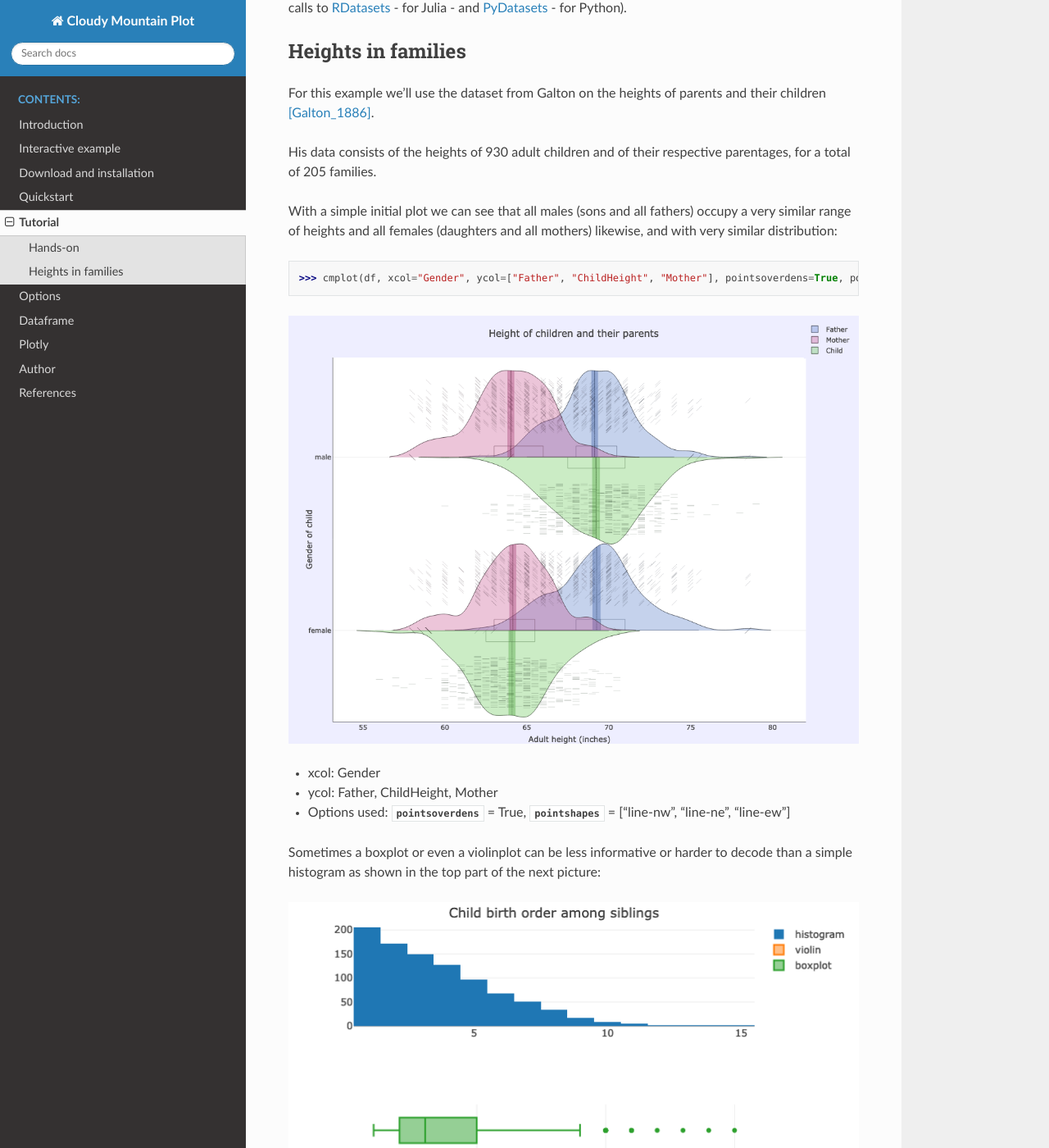
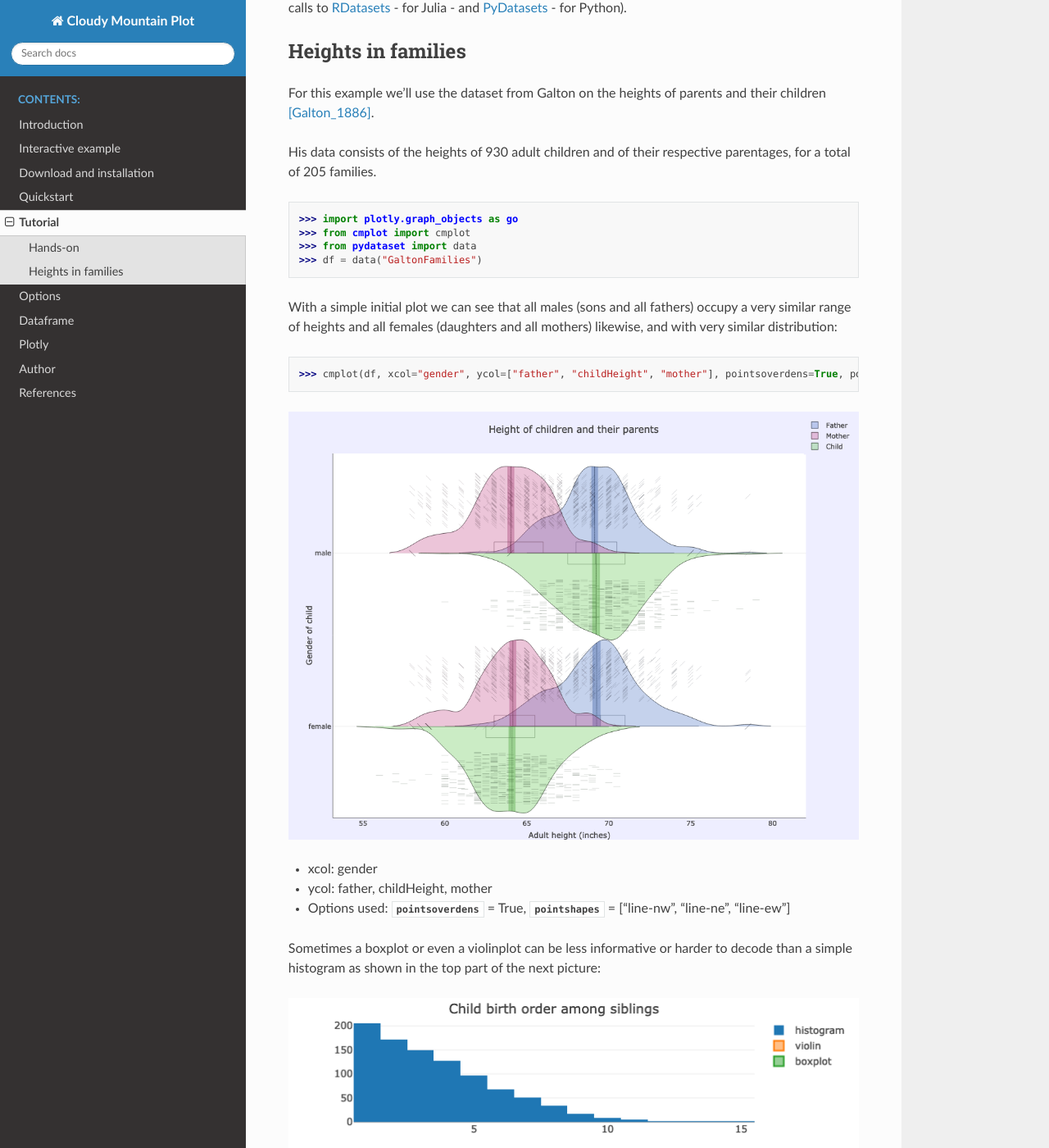
Before and after one commit to g-insana/cmplot, a Sphinx documentation site: the page built from docs/tutorial.rst, in a window 1280 px wide and 1400 px high, scrolled down 530 px. Shown: the whole window at 82% size. Built offline with Sphinx 7.4.7 and the Read the Docs theme 2.0.0, drawn with Linux system fonts in a browser that asks for light colours; some of the changed text lies outside the part shown.

Commit message:
Completed tutorial

```diff
--- a/docs/tutorial.rst
+++ b/docs/tutorial.rst
@@ -30,17 +30,24 @@
 
 His data consists of the heights of 930 adult children and of their respective parentages, for a total of 205 families.
 
+.. code-block:: python
+
+    >>> import plotly.graph_objects as go
+    >>> from cmplot import cmplot
+    >>> from pydataset import data
+    >>> df = data("GaltonFamilies")
+
 With a simple initial plot we can see that all males (sons and all fathers) occupy a very similar range of heights and all females (daughters and all mothers) likewise, and with very similar distribution:
 
 .. code-block:: python
 
-    >>> cmplot(df, xcol="Gender", ycol=["Father", "ChildHeight", "Mother"], pointsoverdens=True, pointshapes=["line-nw", "line-ne", "line-ew"])
+    >>> cmplot(df, xcol="gender", ycol=["father", "childHeight", "mother"], pointsoverdens=True, pointshapes=["line-nw", "line-ne", "line-ew"])
 
 .. figure:: img/01-parents_children_height.png
    :alt: Height of children and their parents
 
-* xcol: Gender
-* ycol: Father, ChildHeight, Mother
+* xcol: gender
+* ycol: father, childHeight, mother
 * Options used: :option:`pointsoverdens <pointsoverdens>` = True, :option:`pointshapes <pointshapes>` = ["line-nw", "line-ne", "line-ew"]
 
 Sometimes a boxplot or even a violinplot can be less informative or harder to decode than a simple histogram as shown in the top part of the next picture:
@@ -55,7 +62,7 @@
 .. figure:: img/03-hist_box_viol_birth_order_totsiblings.png
    :alt: Birth order and total number of children per family
 
-* ycol: ChildNum, Children
+* ycol: childNum, children
 * Options used: :option:`pointsoverdens <pointsoverdens>` = True, :option:`spanmode <spanmode>` = 'hard'
 
 After `binning <https://en.wikipedia.org/wiki/Data_binning>`_ the total number of siblings in a family and the birth order (which child is born earlier or later), we can further explore the data.
@@ -65,8 +72,8 @@
 .. figure:: img/04-childheight_familysize.png
    :alt: Height of children according to family size
 
-* xcol: ChildrenBinned
-* ycol: ChildHeight
+* xcol: childrenBinned
+* ycol: childHeight
 * Options used: :option:`pointsoverdens <pointsoverdens>` = True, :option:`side <side>` = 'pos', :option:`ycolorgroups <ycolorgroups>` = False
 
 Being born late in the family was apparently even less conducive to stature: there is much lower average height for late born children compared to earlier born ones *(Note that binning on birth order in this dataset needs to be adjusted to factor for gender due to how the birth order was originally recorded)*:
@@ -74,21 +81,21 @@
 .. figure:: img/05-childheight_birthorder.png
    :alt: Height of children according to birth order
 
-* xcol: ChildNumBinned
-* ycol: ChildHeight
+* xcol: childNumBinned
+* ycol: childHeight
 * Options used: :option:`pointsoverdens <pointsoverdens>` = True, :option:`side <side>` = 'pos', :option:`ycolorgroups <ycolorgroups>` = False
 
 Cloudy Mountain Plots make it is easy to separate according to combinations of two or more categorical variables. For example we can plot children's height according to both their gender and their birth order:
 
 .. code-block:: python
 
-    >>> cmplot(df, xcol=["ChildNumBinned", "Gender"], ycol="ChildHeight", ycolorgroups=False, xsuperimposed=True)
+    >>> cmplot(df, xcol=["childNumBinned", "gender"], ycol="childHeight", ycolorgroups=False, xsuperimposed=True)
 
 .. figure:: img/06-childheight_birthorder_gender.png
    :alt: Height of children according to their gender and birth order
 
-* xcol: ChildNumBinned, Gender
-* ycol: ChildHeight
+* xcol: childNumBinned, gender
+* ycol: childHeight
 * Options used: :option:`side <side>` = 'pos', :option:`ycolorgroups <ycolorgroups>` = False, :option:`xsuperimposed <xsuperimposed>` = True,
 
 The gender component is obviously the dominant one, but still the plot makes very obvious that children born later than their siblings are on average smaller than those born earlier.
@@ -98,21 +105,21 @@
 .. figure:: img/07-parents_children_height_birthorder.png
    :alt: Height of children and of their parents according to birth order among siblings
 
-* xcol: ChildNumBinned
-* ycol: Father, ChildHeight, Mother
+* xcol: childNumBinned
+* ycol: father, childHeight, mother
 * Options used: :option:`pointsoverdens <pointsoverdens>` = True, :option:`pointshapes <pointshapes>` = ["line-nw", "line-ne", "line-ew"]
 
 Separating by gender as well as birth order shows that, for the late born, sons are on average shorter than their fathers and daughters shorter than their mothers; for early born ones the situation is reversed, with - on average - sons taller than fathers and daughters taller than mothers:
 
 .. code-block:: python
 
-    >>> cmplot(df, xcol=["ChildNumBinned", "Gender"], ycol=["ChildHeight", "Mother"], ycolorgroups=False, xsuperimposed=True)
+    >>> cmplot(df, xcol=["childNumBinned", "gender"], ycol=["childHeight", "mother"], ycolorgroups=False, xsuperimposed=True)
 
 .. figure:: img/08-parents_children_height_gender_birthorder.png
    :alt: Parents height and children's height according to gender and birth order among siblings
 
-* xcol: ChildNumBinned, Gender
-* ycol: Father, ChildHeight, Mother
+* xcol: childNumBinned, gender
+* ycol: father, childHeight, mother
 * Options used: :option:`pointsoverdens <pointsoverdens>` = True, :option:`pointshapes <pointshapes>` = ["line-nw", "line-ne", "line-ew"]
 
 Note how the plotted clouds of raw data points caution us that there is much less data (much sparser data point clouds) for the late born, as these are the children belonging to very numerous families, which are less abundant than the smaller families.
```
